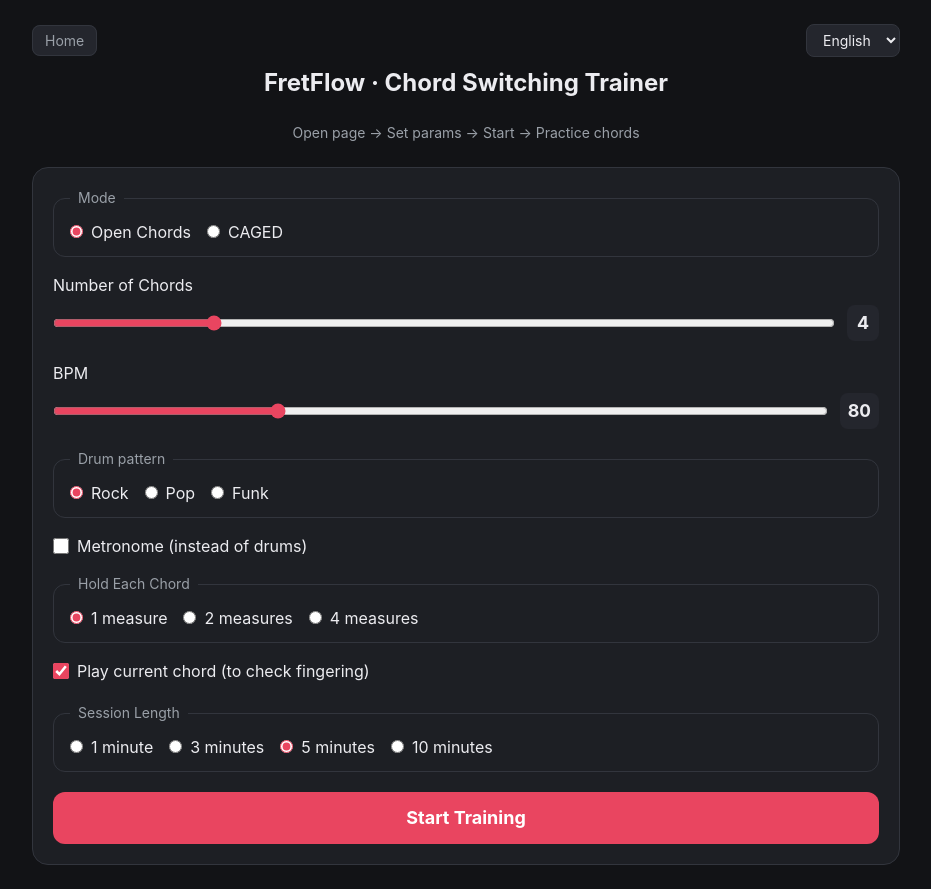
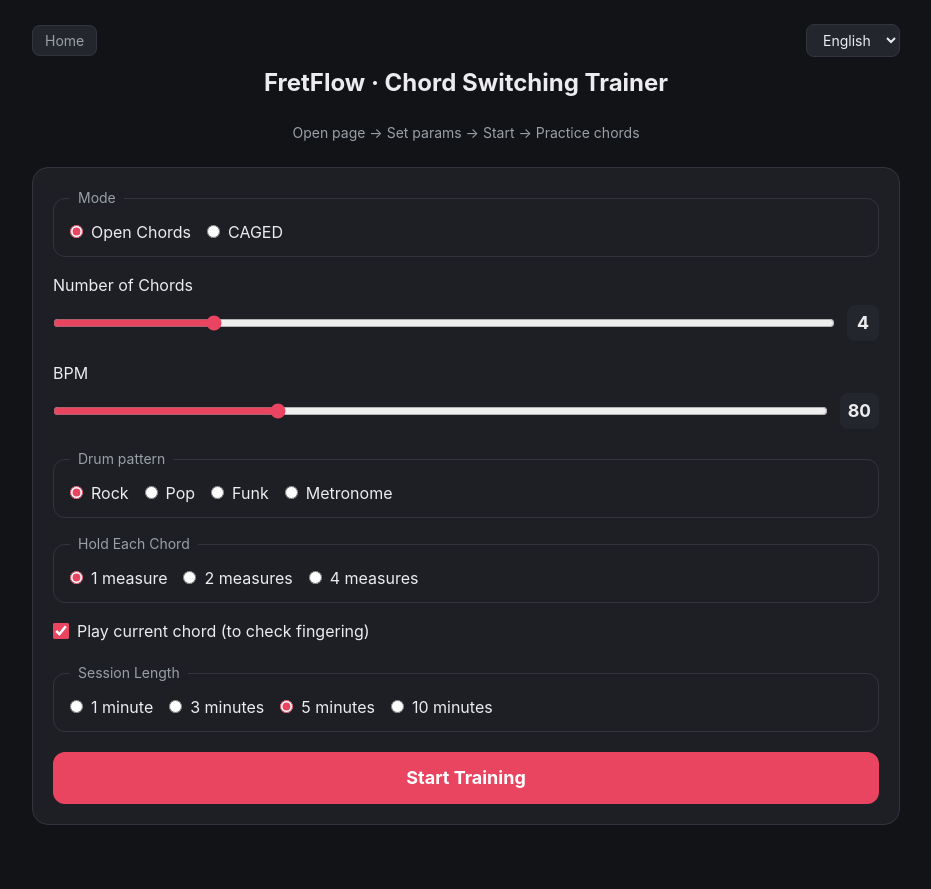
Before and after one commit to Helshr/FretFlow, a Next.js app: page /en/trainer in a window 1280 px wide. Shown: the whole page, without its empty margins (174-1105 px from the left). After the commit the page ends 849 px from the top, so only its background shows below. Built offline with nearby package versions, Linux system fonts and the light colour scheme.

Commit message:
refactor: 节拍器并入鼓点选项，位于 Funk 之后

```diff
--- a/components/SettingsForm.tsx
+++ b/components/SettingsForm.tsx
@@ -88,19 +88,9 @@
   const [durationMin, setDurationMin] = useState(5);
   const [patternId, setPatternId] = useState('rock');
   const [playChord, setPlayChord] = useState(true);
-  const [metronome, setMetronome] = useState(false);
 
   function submit() {
-    onStart({
-      mode,
-      chordCount,
-      bpm,
-      measuresPerChord,
-      durationMin,
-      patternId,
-      playChord,
-      metronome,
-    });
+    onStart({mode, chordCount, bpm, measuresPerChord, durationMin, patternId, playChord});
   }
 
   return (
@@ -126,19 +116,9 @@
         onChange={setPatternId}
         options={DRUM_PATTERNS.map((p) => ({
           value: p.id,
-          label: p.id[0].toUpperCase() + p.id.slice(1),
+          label: p.id === 'metronome' ? t('metronome') : p.id[0].toUpperCase() + p.id.slice(1),
         }))}
       />
-
-      <label className="mb-4 flex cursor-pointer items-center gap-2 text-base">
-        <input
-          type="checkbox"
-          checked={metronome}
-          onChange={(e) => setMetronome(e.target.checked)}
-          className="h-4 w-4 accent-accent"
-        />
-        {t('metronome')}
-      </label>
 
       <RadioGroup
         legend={t('measures')}
--- a/hooks/useDrumMachine.ts
+++ b/hooks/useDrumMachine.ts
@@ -7,8 +7,8 @@
   const drumRef = useRef(drumMachine);
 
   return {
-    start: (bpm: number, onBar: () => void, patternId?: string, metronome?: boolean) =>
-      drumRef.current.start(bpm, onBar, patternId, metronome),
+    start: (bpm: number, onBar: () => void, patternId?: string) =>
+      drumRef.current.start(bpm, onBar, patternId),
     stop: () => drumRef.current.stop(),
   };
 }
--- a/hooks/useTrainingSession.ts
+++ b/hooks/useTrainingSession.ts
@@ -35,7 +35,6 @@
     durationMin: 5,
     patternId: 'rock',
     playChord: true,
-    metronome: false,
   });
   const poolRef = useRef<PoolItem[]>([]);
   const currentRef = useRef<PoolItem | null>(null);
@@ -95,8 +94,8 @@
     clearTicker();
   }
 
-  function startAudio(bpm: number, patternId: string, metronome: boolean) {
-    drum.start(bpm, onBar, patternId, metronome);
+  function startAudio(bpm: number, patternId: string) {
+    drum.start(bpm, onBar, patternId);
     tickerRef.current = setInterval(tick, 200);
   }
 
@@ -126,7 +125,7 @@
     setTimeText(formatTime(settings.durationMin * 60000));
 
     playCurrentChord(pool[0]); // 在用户手势内初始化 TonePlayer 音频上下文
-    startAudio(settings.bpm, settings.patternId, settings.metronome);
+    startAudio(settings.bpm, settings.patternId);
   }
 
   function togglePause() {
@@ -139,11 +138,7 @@
       pausedTotalRef.current += performance.now() - pausedAtRef.current;
       setPaused(false);
       barCountRef.current = 0; // 鼓机相位重置到小节起点，重记小节数
-      startAudio(
-        settingsRef.current.bpm,
-        settingsRef.current.patternId,
-        settingsRef.current.metronome,
-      );
+      startAudio(settingsRef.current.bpm, settingsRef.current.patternId);
     }
   }
 
--- a/lib/chords/types.ts
+++ b/lib/chords/types.ts
@@ -34,9 +34,8 @@
   bpm: number;
   measuresPerChord: 1 | 2 | 4;
   durationMin: number;
-  patternId: string; // 鼓点类型（DRUM_PATTERNS 的 id）
+  patternId: string; // 鼓点类型（DRUM_PATTERNS 的 id，含 metronome）
   playChord: boolean; // 切到新和弦时播放和弦音
-  metronome: boolean; // 用节拍器代替鼓点
 }
 
 export interface ChordDisplay {
--- a/lib/drum/drumMachine.ts
+++ b/lib/drum/drumMachine.ts
@@ -33,6 +33,13 @@
     hat: [0, 2, 4, 6, 8, 10, 12, 14],
     hatAccent: [0, 8],
   },
+  {
+    id: 'metronome',
+    kick: [],
+    snare: [],
+    hat: [],
+    hatAccent: [],
+  },
 ];
 
 export class DrumMachine {
@@ -44,11 +51,10 @@
   private step = 0;
   private bpm = 120;
   private pattern: DrumPattern = DRUM_PATTERNS[0];
-  private metronome = false;
   private onBar: (() => void) | null = null;
   running = false;
 
-  start(bpm: number, onBar: () => void, patternId = 'rock', metronome = false): void {
+  start(bpm: number, onBar: () => void, patternId = 'rock'): void {
     if (typeof window === 'undefined') return;
     const AC = window.AudioContext || (window as unknown as { webkitAudioContext: typeof AudioContext }).webkitAudioContext;
     if (!this.ctx) this.ctx = new AC();
@@ -60,7 +66,6 @@
     }
     this.ensureNoise();
     this.pattern = DRUM_PATTERNS.find((p) => p.id === patternId) ?? DRUM_PATTERNS[0];
-    this.metronome = metronome;
     this.bpm = bpm;
     this.onBar = onBar;
     if (!this.running) {
@@ -92,7 +97,7 @@
   }
 
   private scheduleStep(s: number, t: number): void {
-    if (this.metronome) {
+    if (this.pattern.id === 'metronome') {
       if (s % 4 === 0) this.click(t, s === 0); // 每拍一次，第 1 拍重音
       return;
     }
--- a/messages/en.json
+++ b/messages/en.json
@@ -16,7 +16,7 @@
     "measures4": "4 measures",
     "time": "Session Length",
     "pattern": "Drum pattern",
-    "metronome": "Metronome (instead of drums)",
+    "metronome": "Metronome",
     "playChord": "Play current chord (to check fingering)",
     "minutes1": "1 minute",
     "minutes3": "3 minutes",
--- a/messages/zh-CN.json
+++ b/messages/zh-CN.json
@@ -16,7 +16,7 @@
     "measures4": "4 小节",
     "time": "训练时长",
     "pattern": "鼓点",
-    "metronome": "节拍器（代替鼓点）",
+    "metronome": "节拍器",
     "playChord": "播放当前和弦音（辅助判断按法）",
     "minutes1": "1 分钟",
     "minutes3": "3 分钟",
```
